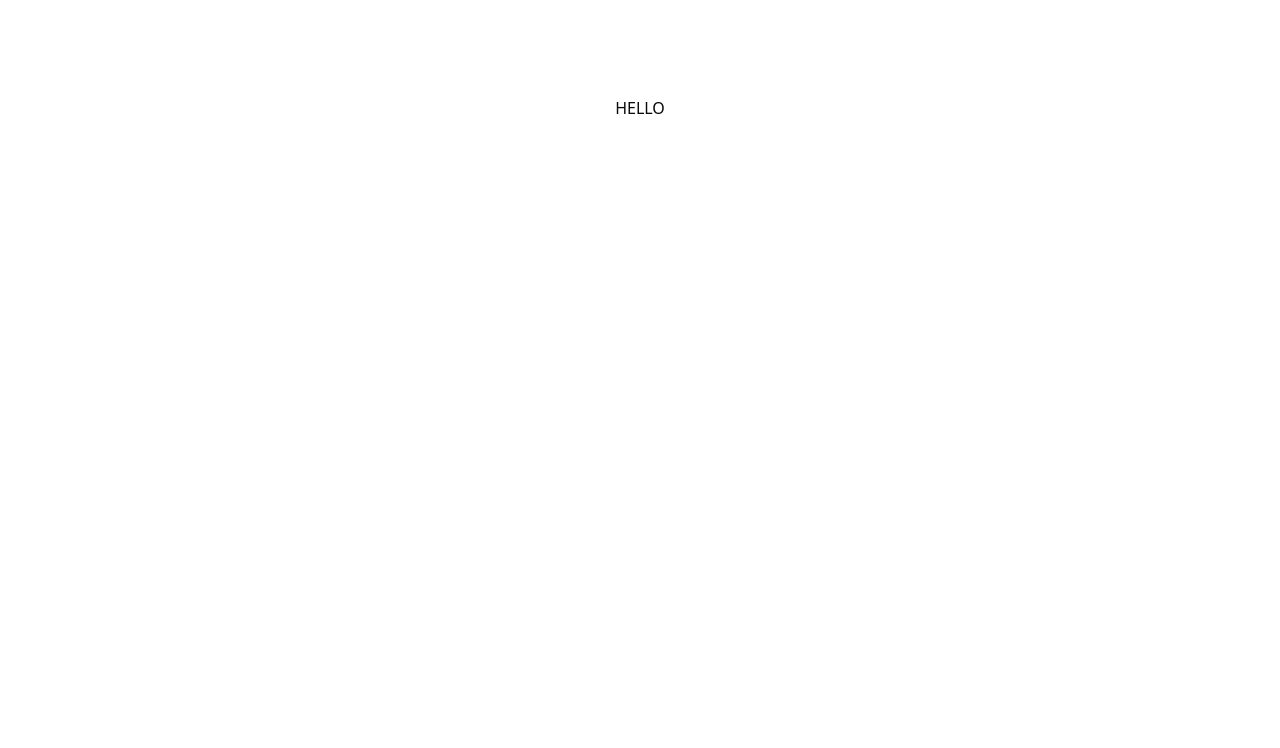
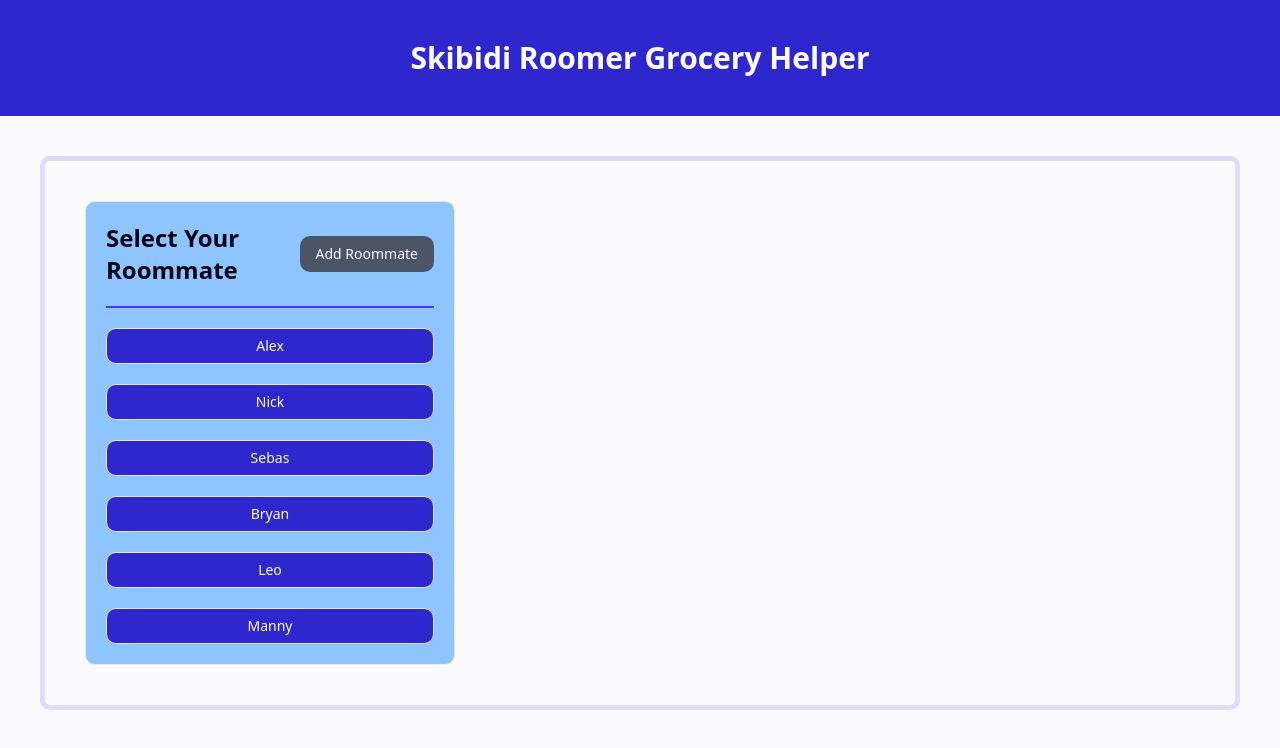
Before and after one commit to SerBakon/grocery-helper, a Next.js app in the folder apps/web/: page / in a window 1280 px wide. Shown: the top 748 px of the page. Built offline with nearby package versions, Linux system fonts and the light colour scheme.

Commit message:
feat: select roommate ui

```diff
--- /dev/null
+++ b/apps/web/app/_react-components/header.tsx
@@ -0,0 +1,9 @@
+export default function Header() {
+	return (
+		<header className="flex items-center justify-center bg-primary p-10">
+			<h1 className="font-bold text-3xl text-background">
+				Skibidi Roomer Grocery Helper
+			</h1>
+		</header>
+	);
+}
--- /dev/null
+++ b/apps/web/app/_react-components/roommate-picker.tsx
@@ -0,0 +1,41 @@
+"use client";
+
+import { Button } from "@/components/ui/button";
+import { useState } from "react";
+
+export default function RoommatePicker() {
+	const [roommates, setRoommates] = useState<string[]>([
+		"Alex",
+		"Nick",
+		"Sebas",
+		"Bryan",
+		"Leo",
+		"Manny",
+	]);
+	const [selectedRoommate, setSelectedRoommate] = useState<string | null>(null);
+
+	const selectRoommate = (roommate: string) => {
+		setSelectedRoommate(roommate);
+	};
+
+	return (
+		<div className="flex flex-col items-center justify-center gap-5 rounded-lg border bg-blue-300 p-5">
+			<div className="flex items-center justify-center">
+				<h2 className="font-bold text-2xl">Select Your Roommate</h2>
+				<Button className="ml-5 cursor-pointer rounded-lg bg-gray-600 px-4 py-2 text-background">
+					Add Roommate
+				</Button>
+			</div>
+			<div className="w-full border border-accent" />
+			{roommates.map((roommate) => (
+				<Button
+					key={roommate}
+					className="flex w-full cursor-pointer items-center justify-center rounded-lg border p-3"
+					onClick={() => selectRoommate(roommate)}
+				>
+					{roommate}
+				</Button>
+			))}
+		</div>
+	);
+}
--- a/apps/web/app/globals.css
+++ b/apps/web/app/globals.css
@@ -47,7 +47,7 @@
 		display: none;
 	}
 
-	@media (prefers-color-scheme: dark) {
+	@media (prefers-color-scheme: light) {
 		.img-light {
 			display: none;
 		}
@@ -101,72 +101,78 @@
 
 :root {
 	--radius: 0.625rem;
-	--background: oklch(1 0 0);
-	--foreground: oklch(0.145 0 0);
-	--card: oklch(1 0 0);
-	--card-foreground: oklch(0.145 0 0);
-	--popover: oklch(1 0 0);
-	--popover-foreground: oklch(0.145 0 0);
-	--primary: oklch(0.205 0 0);
-	--primary-foreground: oklch(0.985 0 0);
-	--secondary: oklch(0.97 0 0);
-	--secondary-foreground: oklch(0.205 0 0);
-	--muted: oklch(0.97 0 0);
-	--muted-foreground: oklch(0.556 0 0);
-	--accent: oklch(0.97 0 0);
-	--accent-foreground: oklch(0.205 0 0);
-	--destructive: oklch(0.577 0.245 27.325);
-	--border: oklch(0.922 0 0);
-	--input: oklch(0.922 0 0);
-	--ring: oklch(0.708 0 0);
-	--chart-1: oklch(0.646 0.222 41.116);
-	--chart-2: oklch(0.6 0.118 184.704);
-	--chart-3: oklch(0.398 0.07 227.392);
-	--chart-4: oklch(0.828 0.189 84.429);
-	--chart-5: oklch(0.769 0.188 70.08);
-	--sidebar: oklch(0.985 0 0);
-	--sidebar-foreground: oklch(0.145 0 0);
-	--sidebar-primary: oklch(0.205 0 0);
-	--sidebar-primary-foreground: oklch(0.985 0 0);
-	--sidebar-accent: oklch(0.97 0 0);
-	--sidebar-accent-foreground: oklch(0.205 0 0);
-	--sidebar-border: oklch(0.922 0 0);
-	--sidebar-ring: oklch(0.708 0 0);
+
+	--background: #fbfbfe;
+	--foreground: #050316;
+
+	--card: #fbfbfe;
+	--card-foreground: #050316;
+
+	--popover: #fbfbfe;
+	--popover-foreground: #050316;
+
+	--primary: #2f27ce;
+	--primary-foreground: #fbfbfe;
+
+	--secondary: #dddbff;
+	--secondary-foreground: #050316;
+
+	--accent: #443dff;
+	--accent-foreground: #fbfbfe;
+
+	--muted: #dddbff;
+	--muted-foreground: #050316;
+
+	--destructive: #dc2626;
+
+	--border: #e5e7eb;
+	--input: #e5e7eb;
+	--ring: #2f27ce;
+
+	--chart-1: #2f27ce;
+	--chart-2: #443dff;
+	--chart-3: #dddbff;
+	--chart-4: #a5b4fc;
+	--chart-5: #6366f1;
+
+	--sidebar: #fbfbfe;
+	--sidebar-foreground: #050316;
+	--sidebar-primary: #2f27ce;
+	--sidebar-primary-foreground: #fbfbfe;
+	--sidebar-accent: #dddbff;
+	--sidebar-accent-foreground: #050316;
+	--sidebar-border: #e5e7eb;
+	--sidebar-ring: #2f27ce;
 }
 
+
 .dark {
-	--background: oklch(0.145 0 0);
-	--foreground: oklch(0.985 0 0);
-	--card: oklch(0.205 0 0);
-	--card-foreground: oklch(0.985 0 0);
-	--popover: oklch(0.205 0 0);
-	--popover-foreground: oklch(0.985 0 0);
-	--primary: oklch(0.922 0 0);
-	--primary-foreground: oklch(0.205 0 0);
-	--secondary: oklch(0.269 0 0);
-	--secondary-foreground: oklch(0.985 0 0);
-	--muted: oklch(0.269 0 0);
-	--muted-foreground: oklch(0.708 0 0);
-	--accent: oklch(0.269 0 0);
-	--accent-foreground: oklch(0.985 0 0);
-	--destructive: oklch(0.704 0.191 22.216);
-	--border: oklch(1 0 0 / 10%);
-	--input: oklch(1 0 0 / 15%);
-	--ring: oklch(0.556 0 0);
-	--chart-1: oklch(0.488 0.243 264.376);
-	--chart-2: oklch(0.696 0.17 162.48);
-	--chart-3: oklch(0.769 0.188 70.08);
-	--chart-4: oklch(0.627 0.265 303.9);
-	--chart-5: oklch(0.645 0.246 16.439);
-	--sidebar: oklch(0.205 0 0);
-	--sidebar-foreground: oklch(0.985 0 0);
-	--sidebar-primary: oklch(0.488 0.243 264.376);
-	--sidebar-primary-foreground: oklch(0.985 0 0);
-	--sidebar-accent: oklch(0.269 0 0);
-	--sidebar-accent-foreground: oklch(0.985 0 0);
-	--sidebar-border: oklch(1 0 0 / 10%);
-	--sidebar-ring: oklch(0.556 0 0);
+	--background: #050316;
+	--foreground: #fbfbfe;
+
+	--card: #0b0820;
+	--card-foreground: #fbfbfe;
+
+	--popover: #0b0820;
+	--popover-foreground: #fbfbfe;
+
+	--primary: #443dff;
+	--primary-foreground: #fbfbfe;
+
+	--secondary: #2f27ce;
+	--secondary-foreground: #fbfbfe;
+
+	--accent: #443dff;
+	--accent-foreground: #fbfbfe;
+
+	--muted: #1b173f;
+	--muted-foreground: #dddbff;
+
+	--border: #2a255e;
+	--input: #2a255e;
+	--ring: #443dff;
 }
+
 
 @layer base {
   * {
--- a/apps/web/app/page.tsx
+++ b/apps/web/app/page.tsx
@@ -1,7 +1,13 @@
+import Header from "./_react-components/header";
+import RoommatePicker from "./_react-components/roommate-picker";
+
 export default function Home() {
 	return (
-		<div className="flex min-h-screen flex-col items-center justify-between p-24">
-			<p>HELLO</p>
+		<div>
+			<Header />
+			<main className="grid grid-cols-3 border-5 border-secondary rounded-lg p-10 m-10">
+				<RoommatePicker />
+			</main>
 		</div>
 	);
 }
--- /dev/null
+++ b/apps/web/components/ui/button.tsx
@@ -0,0 +1,64 @@
+import * as React from "react"
+import { cva, type VariantProps } from "class-variance-authority"
+import { Slot } from "radix-ui"
+
+import { cn } from "@/lib/utils"
+
+const buttonVariants = cva(
+  "inline-flex items-center justify-center gap-2 whitespace-nowrap rounded-md text-sm font-medium transition-all disabled:pointer-events-none disabled:opacity-50 [&_svg]:pointer-events-none [&_svg:not([class*='size-'])]:size-4 shrink-0 [&_svg]:shrink-0 outline-none focus-visible:border-ring focus-visible:ring-ring/50 focus-visible:ring-[3px] aria-invalid:ring-destructive/20 dark:aria-invalid:ring-destructive/40 aria-invalid:border-destructive",
+  {
+    variants: {
+      variant: {
+        default: "bg-primary text-primary-foreground hover:bg-primary/90",
+        destructive:
+          "bg-destructive text-white hover:bg-destructive/90 focus-visible:ring-destructive/20 dark:focus-visible:ring-destructive/40 dark:bg-destructive/60",
+        outline:
+          "border bg-background shadow-xs hover:bg-accent hover:text-accent-foreground dark:bg-input/30 dark:border-input dark:hover:bg-input/50",
+        secondary:
+          "bg-secondary text-secondary-foreground hover:bg-secondary/80",
+        ghost:
+          "hover:bg-accent hover:text-accent-foreground dark:hover:bg-accent/50",
+        link: "text-primary underline-offset-4 hover:underline",
+      },
+      size: {
+        default: "h-9 px-4 py-2 has-[>svg]:px-3",
+        xs: "h-6 gap-1 rounded-md px-2 text-xs has-[>svg]:px-1.5 [&_svg:not([class*='size-'])]:size-3",
+        sm: "h-8 rounded-md gap-1.5 px-3 has-[>svg]:px-2.5",
+        lg: "h-10 rounded-md px-6 has-[>svg]:px-4",
+        icon: "size-9",
+        "icon-xs": "size-6 rounded-md [&_svg:not([class*='size-'])]:size-3",
+        "icon-sm": "size-8",
+        "icon-lg": "size-10",
+      },
+    },
+    defaultVariants: {
+      variant: "default",
+      size: "default",
+    },
+  }
+)
+
+function Button({
+  className,
+  variant = "default",
+  size = "default",
+  asChild = false,
+  ...props
+}: React.ComponentProps<"button"> &
+  VariantProps<typeof buttonVariants> & {
+    asChild?: boolean
+  }) {
+  const Comp = asChild ? Slot.Root : "button"
+
+  return (
+    <Comp
+      data-slot="button"
+      data-variant={variant}
+      data-size={size}
+      className={cn(buttonVariants({ variant, size, className }))}
+      {...props}
+    />
+  )
+}
+
+export { Button, buttonVariants }
--- a/package.json
+++ b/package.json
@@ -9,6 +9,7 @@
     "check-types": "turbo run check-types"
   },
   "devDependencies": {
+    "@biomejs/biome": "2.3.14",
     "prettier": "^3.7.4",
     "turbo": "^2.8.3",
     "typescript": "5.9.2"
--- a/packages/ui/eslint.config.mjs
+++ /dev/null
@@ -1,4 +0,0 @@
-import { config } from "@repo/eslint-config/react-internal";
-
-/** @type {import("eslint").Linter.Config} */
-export default config;
```
Also changed, not shown: packages/ui/package.json (deleted, +0 -26 lines), packages/ui/src/button.tsx (deleted, +0 -20 lines), packages/ui/src/card.tsx (deleted, +0 -27 lines), packages/ui/src/code.tsx (deleted, +0 -11 lines), packages/ui/tsconfig.json (deleted, +0 -8 lines), 2 other files (tests, documents, lock files or other folders).
